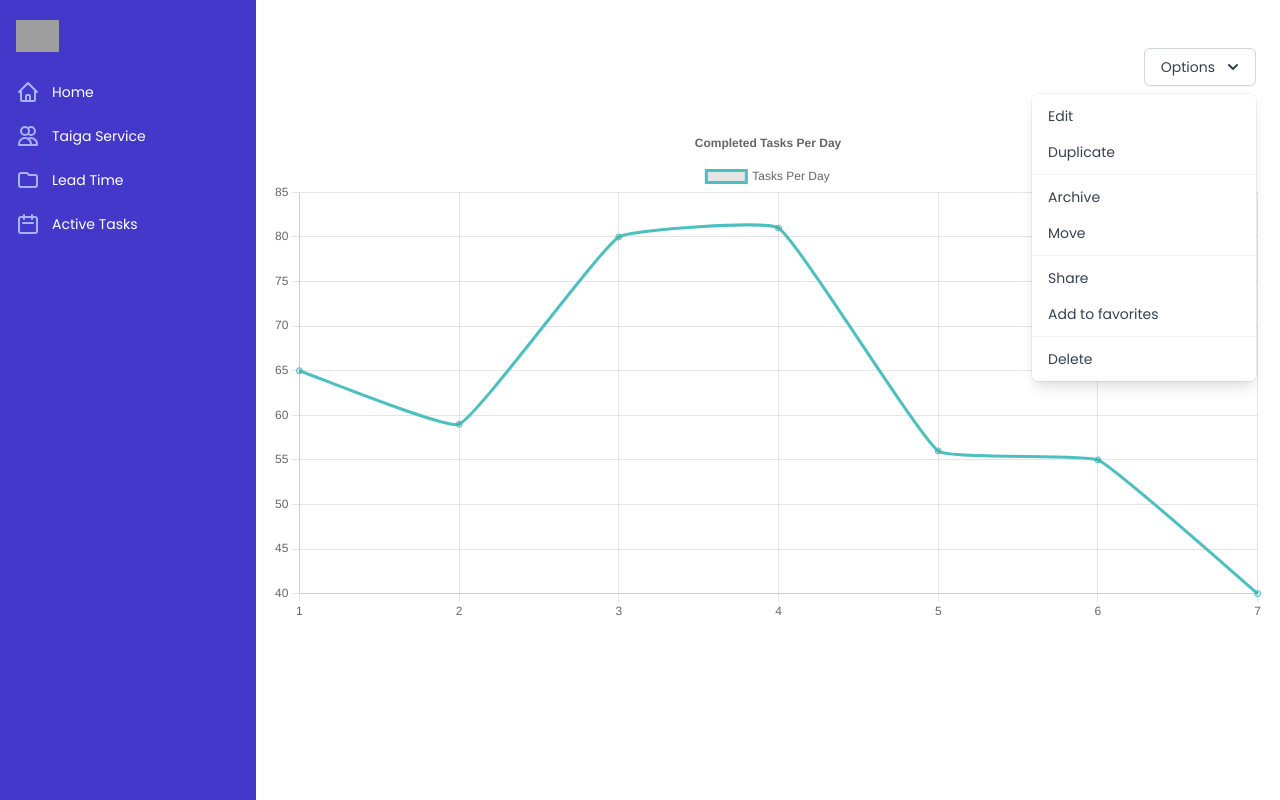
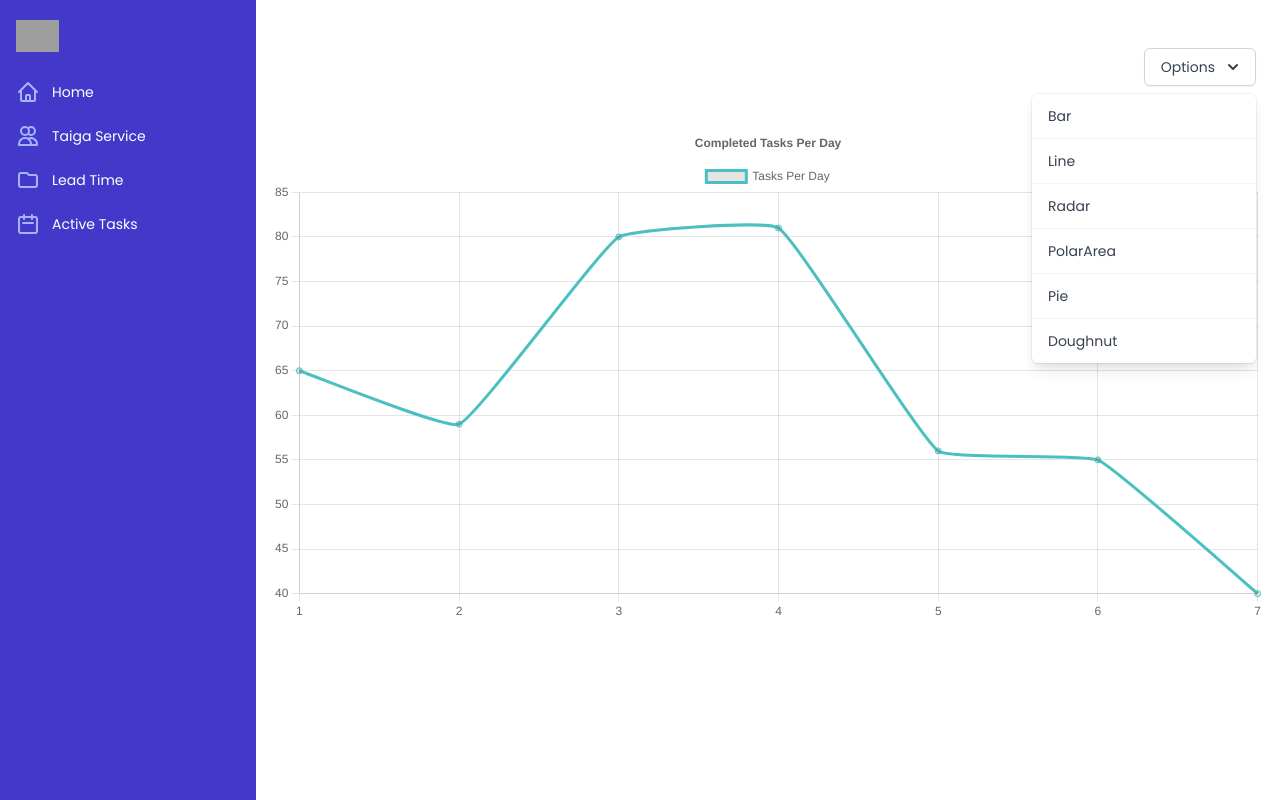
Before and after one commit to SER-516-Project-BullPen-Group-B/Team5_front_end, a React (Create React App) app: page /tasks-per-day in a window 1280 px wide. Both pictures are taken after a click on the button "Options". Built offline with nearby package versions, Linux system fonts and the light colour scheme; grey boxes are pictures that could not be loaded.

Commit message:
Minor updates to make dropdown component reusable

```diff
--- a/src/components/DropDown.tsx
+++ b/src/components/DropDown.tsx
@@ -6,7 +6,16 @@ function classNames(...classes) {
   return classes.filter(Boolean).join(" ");
 }
 
-export default function DropDown() {
+interface DropDownProps {
+  values: any;
+  select: any;
+}
+
+const DropDown: React.FC<DropDownProps> = ({ values, select }) => {
+  const handleSelect = (value) => {
+    select(value);
+  };
+
   return (
     <Menu as="div" className="relative inline-block text-left">
       <div>
@@ -26,107 +35,31 @@ export default function DropDown() {
         leaveTo="transform opacity-0 scale-95"
       >
         <Menu.Items className="origin-top-right absolute right-0 mt-2 w-56 rounded-md shadow-lg bg-white ring-1 ring-black ring-opacity-5 divide-y divide-gray-100 focus:outline-none">
-          <div className="py-1">
+          {values instanceof Array ? (
+            values.map((item) => (
+              <div className="py-1" key={item}>
                 <Menu.Item>
-              {({ active }) => (
+                  {() => (
                     <a
-                  href="#"
                       className={classNames(
-                    active ? "bg-gray-100 text-gray-900" : "text-gray-700",
+                        "text-gray-700",
                         "block px-4 py-2 text-sm"
                       )}
+                      onClick={() => handleSelect(item)}
                     >
-                  Edit
-                </a>
-              )}
-            </Menu.Item>
-            <Menu.Item>
-              {({ active }) => (
-                <a
-                  href="#"
-                  className={classNames(
-                    active ? "bg-gray-100 text-gray-900" : "text-gray-700",
-                    "block px-4 py-2 text-sm"
-                  )}
-                >
-                  Duplicate
+                      {item}
                     </a>
                   )}
                 </Menu.Item>
               </div>
-          <div className="py-1">
-            <Menu.Item>
-              {({ active }) => (
-                <a
-                  href="#"
-                  className={classNames(
-                    active ? "bg-gray-100 text-gray-900" : "text-gray-700",
-                    "block px-4 py-2 text-sm"
+            ))
+          ) : (
+            <></>
           )}
-                >
-                  Archive
-                </a>
-              )}
-            </Menu.Item>
-            <Menu.Item>
-              {({ active }) => (
-                <a
-                  href="#"
-                  className={classNames(
-                    active ? "bg-gray-100 text-gray-900" : "text-gray-700",
-                    "block px-4 py-2 text-sm"
-                  )}
-                >
-                  Move
-                </a>
-              )}
-            </Menu.Item>
-          </div>
-          <div className="py-1">
-            <Menu.Item>
-              {({ active }) => (
-                <a
-                  href="#"
-                  className={classNames(
-                    active ? "bg-gray-100 text-gray-900" : "text-gray-700",
-                    "block px-4 py-2 text-sm"
-                  )}
-                >
-                  Share
-                </a>
-              )}
-            </Menu.Item>
-            <Menu.Item>
-              {({ active }) => (
-                <a
-                  href="#"
-                  className={classNames(
-                    active ? "bg-gray-100 text-gray-900" : "text-gray-700",
-                    "block px-4 py-2 text-sm"
-                  )}
-                >
-                  Add to favorites
-                </a>
-              )}
-            </Menu.Item>
-          </div>
-          <div className="py-1">
-            <Menu.Item>
-              {({ active }) => (
-                <a
-                  href="#"
-                  className={classNames(
-                    active ? "bg-gray-100 text-gray-900" : "text-gray-700",
-                    "block px-4 py-2 text-sm"
-                  )}
-                >
-                  Delete
-                </a>
-              )}
-            </Menu.Item>
-          </div>
         </Menu.Items>
       </Transition>
     </Menu>
   );
-}
+};
+
+export default DropDown;
--- a/src/components/NavBar.tsx
+++ /dev/null
@@ -1,43 +0,0 @@
-import { ChevronRightIcon, HomeIcon } from "@heroicons/react/solid";
-
-const pages = [
-  { name: "Home", href: "/", current: false },
-  { name: "Taiga Service", href: "/taiga-service", current: true },
-  { name: "Lead Time", href: "/lead-time", current: false },
-  { name: "Active Tasks", href: "/tasks-per-day", current: false },
-];
-
-export default function Nav() {
-  return (
-    /*eslint-disable */
-    <nav className="flex" aria-label="Breadcrumb">
-      <ol role="list" className="flex items-center space-x-4">
-        <li>
-          <div>
-            <a href="#" className="text-gray-400 hover:text-gray-500">
-              <HomeIcon className="flex-shrink-0 h-5 w-5" aria-hidden="true" />
-              <span className="sr-only">Home</span>
-            </a>
-          </div>
-        </li>
-        {pages.map((page) => (
-          <li key={page.name}>
-            <div className="flex items-center">
-              <ChevronRightIcon
-                className="flex-shrink-0 h-5 w-5 text-gray-400"
-                aria-hidden="true"
-              />
-              <a
-                href={page.href}
-                className="ml-4 text-sm font-medium text-gray-500 hover:text-gray-700"
-                aria-current={page.current ? "page" : undefined}
-              >
-                {page.name}
-              </a>
-            </div>
-          </li>
-        ))}
-      </ol>
-    </nav>
-  );
-}
--- a/src/pages/LeadTime.tsx
+++ b/src/pages/LeadTime.tsx
@@ -5,7 +5,10 @@ import { useEffect, useState } from "react";
 
 const LeadTime: React.FC = () => {
   const [data, setData] = useState("");
+  const [select, setSelect] = useState("");
+  const types = ["Bar", "Line", "Radar", "PolarArea", "Pie", "Doughnut"];
 
+  console.log(select);
   useEffect(() => {
     /* eslint-disable  @typescript-eslint/no-explicit-any */
     localForage.getItem("leadTime", (err, value: any) => {
@@ -29,7 +32,7 @@ const LeadTime: React.FC = () => {
       <div className="flex justify-end ...">
         <div className="m-6">
           {" "}
-          <DropDown />
+          <DropDown values={types} select={setSelect} />
         </div>
       </div>
       <div className="m-4">
--- a/src/pages/NoOfTasksPerDay.tsx
+++ b/src/pages/NoOfTasksPerDay.tsx
@@ -8,6 +8,7 @@ import {
 } from "chart.js";
 import { Line } from "react-chartjs-2";
 import DropDown from "../components/DropDown";
+import { useState } from "react";
 
 ChartJS.register(Title, Tooltip, Legend, PointElement, LineElement);
 
@@ -32,6 +33,8 @@ export const options = {
   },
 };
 
+const types = ["Bar", "Line", "Radar", "PolarArea", "Pie", "Doughnut"];
+
 const labels = ["1", "2", "3", "4", "5", "6", "7"];
 
 export const data = {
@@ -48,12 +51,14 @@ export const data = {
 };
 
 export default function NoOfTasksPerDay() {
+  const [select, setSelect] = useState("");
+  console.log(select);
   return (
     <div>
       <div className="flex justify-end ...">
         <div className="m-6">
           {" "}
-          <DropDown />
+          <DropDown values={types} select={setSelect} />
         </div>
       </div>
       <div className="m-4">
```
Lines whose indentation alone changed are shown as unchanged.
